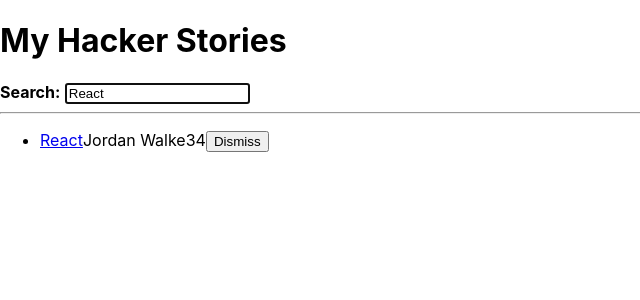
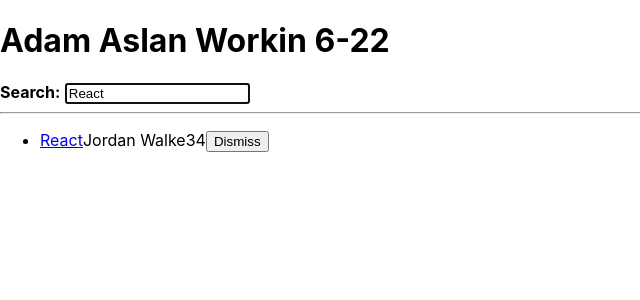
Before and after one commit to adamaslan/react-vite-search, a React (Vite) app: page / in a window 1280 px wide. Shown: the top 300 px of the page, without its empty margins (0-640 px from the left). Built offline with nearby package versions, Linux system fonts and the light colour scheme.

Commit message:
check-in

```diff
--- a/src/App.jsx
+++ b/src/App.jsx
@@ -65,7 +65,7 @@ const App = () => {
 
   return (
     <div>
-      <h1>My Hacker Stories</h1>
+      <h1>Adam Aslan Workin 6-22</h1>
 
       <InputWithLabel
         id="search"
```
